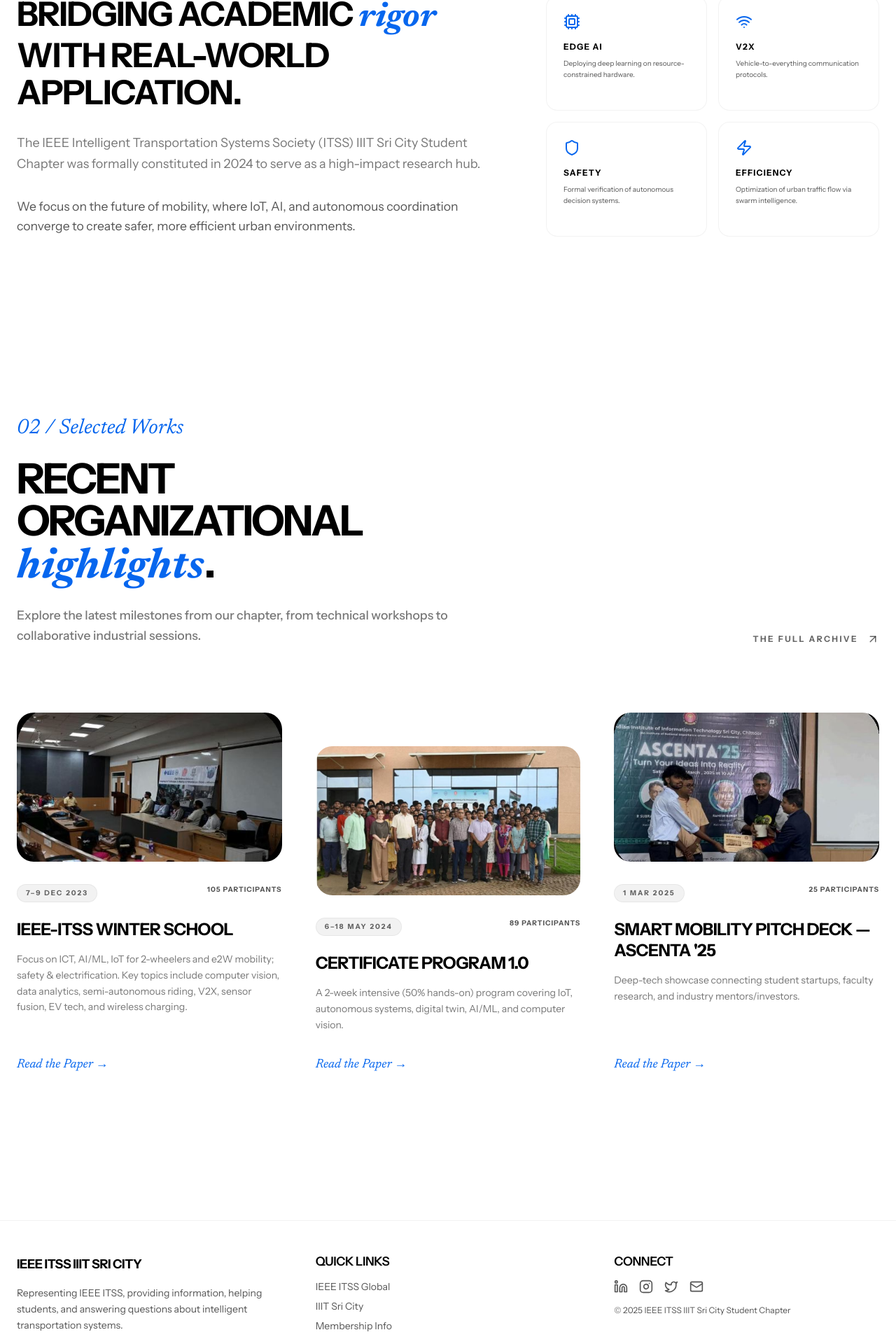
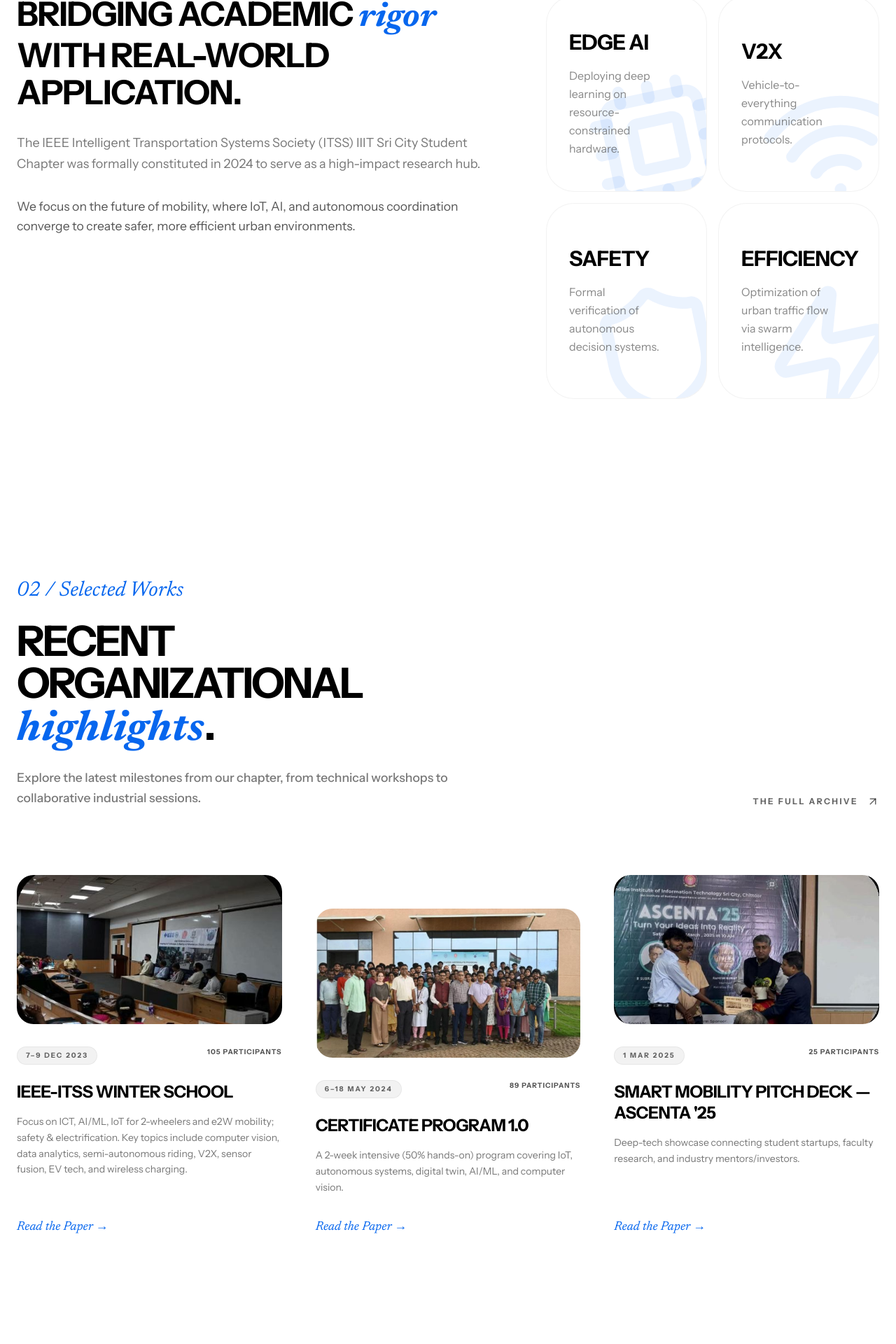
Before and after one commit to IEEE-ITSS-IIITS/ieee-itss-iiits.github.io, a React (Vite) app: page / in a window 1280 px wide. Shown: the part 1436-3356 px from the top of the page at 70% size. Built offline with nearby package versions, Linux system fonts and the light colour scheme.

Commit message:
feat: ui changes and final touches

```diff
--- a/src/components/Navigation/Footer.tsx
+++ b/src/components/Navigation/Footer.tsx
@@ -3,31 +3,31 @@
 import { CHAPTER_CONFIG } from '../../data';
 
 const Footer = () => (
-    <footer className="bg-card border-t border-border-subtle py-12 mt-20">
+    <footer className="bg-black border-t border-white/10 py-16 mt-20">
         <div className="max-w-7xl mx-auto px-6 grid grid-cols-1 md:grid-cols-3 gap-12">
             <div>
-                <h3 className="font-bold text-lg mb-4">IEEE ITSS IIIT Sri City</h3>
-                <p className="text-muted text-sm leading-relaxed">
+                <h3 className="font-bold text-lg mb-4 text-white uppercase tracking-wider">IEEE ITSS IIIT Sri City</h3>
+                <p className="text-white/60 text-sm leading-relaxed max-w-sm">
                     Representing IEEE ITSS, providing information, helping students, and answering questions about intelligent transportation systems.
                 </p>
             </div>
             <div>
-                <h4 className="font-semibold mb-4">Quick Links</h4>
-                <div className="flex flex-col gap-2 text-sm text-muted">
-                    <a href="#" className="hover:text-accent">IEEE ITSS Global</a>
-                    <a href="#" className="hover:text-accent">IIIT Sri City</a>
-                    <a href="#" className="hover:text-accent">Membership Info</a>
+                <h4 className="font-bold text-white mb-6 uppercase text-sm tracking-widest">Quick Links</h4>
+                <div className="flex flex-col gap-3 text-sm text-white/60">
+                    <a href="#" className="hover:text-accent transition-colors">IEEE ITSS Global</a>
+                    <a href="https://iiits.ac.in/" target="_blank" rel="noopener noreferrer" className="hover:text-accent transition-colors">IIIT Sri City</a>
+                    <a href="#" className="hover:text-accent transition-colors">Membership Info</a>
                 </div>
             </div>
             <div>
-                <h4 className="font-semibold mb-4">Connect</h4>
-                <div className="flex gap-4 mb-4">
-                    <a href={CHAPTER_CONFIG.socials.linkedin} className="text-muted hover:text-accent"><Linkedin size={20} /></a>
-                    <a href={CHAPTER_CONFIG.socials.instagram} className="text-muted hover:text-accent"><Instagram size={20} /></a>
-                    <a href={CHAPTER_CONFIG.socials.twitter} className="text-muted hover:text-accent"><Twitter size={20} /></a>
-                    <a href={`mailto:${CHAPTER_CONFIG.email}`} className="text-muted hover:text-accent"><Mail size={20} /></a>
+                <h4 className="font-bold text-white mb-6 uppercase text-sm tracking-widest">Connect</h4>
+                <div className="flex gap-6 mb-8">
+                    <a href={CHAPTER_CONFIG.socials.linkedin} target="_blank" rel="noopener noreferrer" className="text-white/40 hover:text-accent transition-all hover:scale-110"><Linkedin size={22} /></a>
+                    <a href={CHAPTER_CONFIG.socials.instagram} target="_blank" rel="noopener noreferrer" className="text-white/40 hover:text-accent transition-all hover:scale-110"><Instagram size={22} /></a>
+                    <a href={CHAPTER_CONFIG.socials.twitter} target="_blank" rel="noopener noreferrer" className="text-white/40 hover:text-accent transition-all hover:scale-110"><Twitter size={22} /></a>
+                    <a href={`mailto:${CHAPTER_CONFIG.email}`} className="text-white/40 hover:text-accent transition-all hover:scale-110"><Mail size={22} /></a>
                 </div>
-                <p className="text-xs text-muted">© 2025 IEEE ITSS IIIT Sri City Student Chapter</p>
+                <p className="text-[10px] text-white/30 uppercase tracking-[0.2em]">© 2025 IEEE ITSS IIIT Sri City Student Chapter</p>
             </div>
         </div>
     </footer>
--- a/src/components/Sections/Home.tsx
+++ b/src/components/Sections/Home.tsx
@@ -4,6 +4,7 @@
 import { EVENTS, STATS, DOMAINS } from '../../data';
 import Button from '../UI/Button';
 import Tag from '../UI/Tag';
+import DomainCard from '../UI/DomainCard';
 
 interface HomeProps {
     setActivePage: (p: string) => void;
@@ -113,13 +114,12 @@
                     </motion.div>
                     <div className="md:col-span-5 grid grid-cols-2 gap-4">
                         {DOMAINS.map((d) => (
-                            <div key={d.id} className="p-6 rounded-2xl border border-foreground/5 bg-white/30 backdrop-blur-sm transition-colors hover:border-accent/20">
-                                <div className="text-accent mb-4 transition-opacity">
-                                    {domainIcons[d.id as keyof typeof domainIcons]}
-                                </div>
-                                <h4 className="font-bold text-xs uppercase tracking-widest mb-2">{d.title}</h4>
-                                <p className="text-[10px] text-muted leading-relaxed">{d.desc}</p>
-                            </div>
+                            <DomainCard
+                                key={d.id}
+                                title={d.title}
+                                desc={d.desc}
+                                icon={domainIcons[d.id as keyof typeof domainIcons]}
+                            />
                         ))}
                     </div>
                 </div>
--- /dev/null
+++ b/src/components/UI/DomainCard.tsx
@@ -0,0 +1,25 @@
+import React from 'react';
+
+interface DomainCardProps {
+    title: string;
+    desc: string;
+    icon: React.ReactNode;
+    key?: string | number;
+}
+
+const DomainCard = ({ title, desc, icon }: DomainCardProps) => {
+    return (
+        <div className="group p-8 rounded-[2.5rem] border border-foreground/5 bg-white/70 backdrop-blur-sm transition-all hover:border-accent/20 relative overflow-hidden h-full flex flex-col min-h-[280px] justify-center">
+            <div className="relative z-10 flex flex-col">
+                <h4 className="font-bold text-3xl mb-4 tracking-tight">{title}</h4>
+                <p className="text-base text-muted/70 leading-relaxed max-w-[80%]">{desc}</p>
+            </div>
+            {/* Tilted Background Icon Overlay */}
+            <div className="absolute -bottom-8 -right-8 text-accent/[0.08] -rotate-12 transition-transform duration-700 group-hover:scale-110 group-hover:-rotate-[15deg] pointer-events-none select-none">
+                {React.cloneElement(icon as React.ReactElement, { size: 200 })}
+            </div>
+        </div>
+    );
+};
+
+export default DomainCard;
--- a/src/data.ts
+++ b/src/data.ts
@@ -5,11 +5,13 @@
   institution: 'IIIT Sri City',
   location: 'Chittoor District, Andhra Pradesh, India',
   socials: {
-    linkedin: '#',
+    linkedin: 'https://www.linkedin.com/company/ieee-iiits/posts/?feedView=all',
     instagram: '#',
     twitter: '#',
   },
   registrationEndpoint: 'https://formspree.io/f/placeholder',
+  institutionWebsite: 'https://iiits.ac.in/',
+  institutionLinkedin: 'https://www.linkedin.com/school/indian-institute-of-information-technology-sricity/posts/?feedView=all',
 };
 
 export const STATS = {
@@ -142,11 +144,12 @@
 
 export const ADVISORS: TeamMember[] = [
   {
-    name: 'Dr. Hiranmay Ghosh',
+    name: 'Dr. Hrishikesh Venkataraman',
     role: 'Faculty Advisor',
-    designation: 'Professor',
-    department: 'Computer Science & Engineering',
-    bio: 'Expert in Computer Vision and AI/ML applications in transportation.',
+    designation: 'Professor & Dean',
+    department: 'CSE,ECE',
+    bio: 'Specializes in area of smart transportation',
+    linkedin: 'https://www.linkedin.com/in/hrishikeshvenkataraman/',
   },
 ];
 
@@ -169,7 +172,6 @@
   { id: 7, title: 'Winter School Session', src: '/assets/optimized/slide_3_image_117.jpg' },
   { id: 8, title: 'CP 2.0 Group Photo', src: '/assets/optimized/slide_6_image_148.jpg' },
   { id: 9, title: 'NIT Manipur Workshop', src: '/assets/optimized/slide_8_image_172.jpg' },
-  { id: 10, title: 'Autonomous Systems Workshop', src: '/assets/slide_10_image_208.png' },
   { id: 11, title: 'IoT Training', src: '/assets/optimized/slide_4_image_126.jpg' },
   { id: 12, title: 'V2X Research', src: '/assets/optimized/slide_7_image_163.jpg' },
 ];
```
Also changed, not shown: src/components/Sections/About.tsx (+42 -21 lines).
